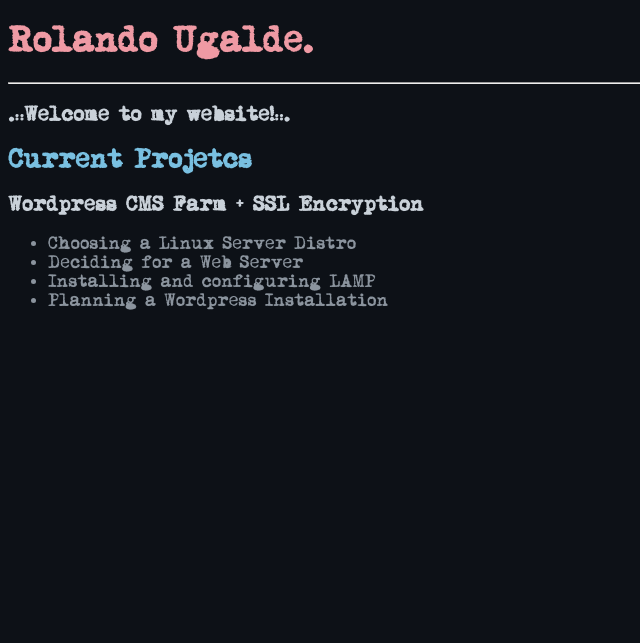
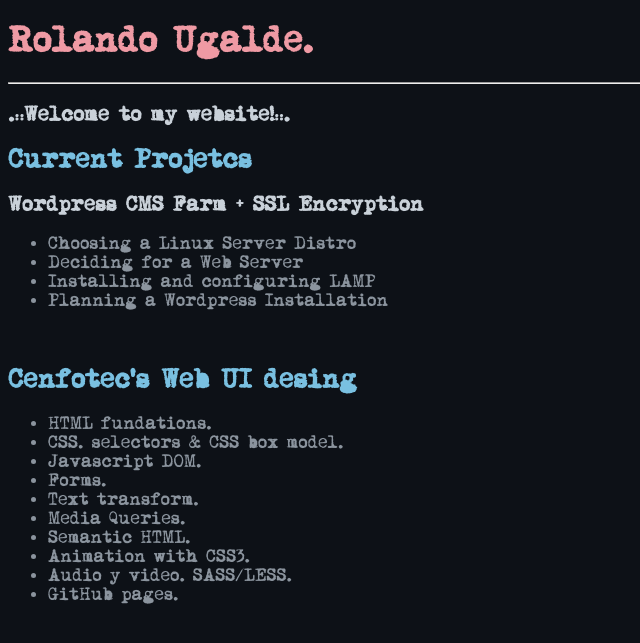
Before and after one commit to rolandougalde/rolandougalde.github.io, a Jekyll site: the page built from index.md, in a window 1280 px wide. Shown: the top 643 px of the page, without its empty margins (0-640 px from the left). Built offline with Jekyll 4.4.1, drawn with Linux system fonts in a browser that asks for light colours; our own code applies the rules of GitHub Pages for plain Markdown files.

Commit message:
Update default.html

```diff
--- a/_layouts/default.html
+++ b/_layouts/default.html
@@ -23,7 +23,23 @@
       <li>Installing and configuring LAMP</li>
       <li>Planning a Wordpress Installation</li>
     </ul>
-   </div>
+
+    <br />
+  <h2>Cenfotec's Web UI desing</h2>
+    <ul>
+      <li>HTML fundations.</li>
+      <li>CSS. selectors & CSS box model.</li>
+      <li>Javascript DOM.</li>
+      <li>Forms.</li>
+      <li>Text transform.</li>
+      <li>Media Queries.</li>
+      <li>Semantic HTML.</li>
+      <li>Animation with CSS3.</li>
+      <li>Audio y video. SASS/LESS.</li>
+      <li>GitHub pages.</li>
+    </ul>
+  </div>
+
 
  <!--
   <footer>
```
